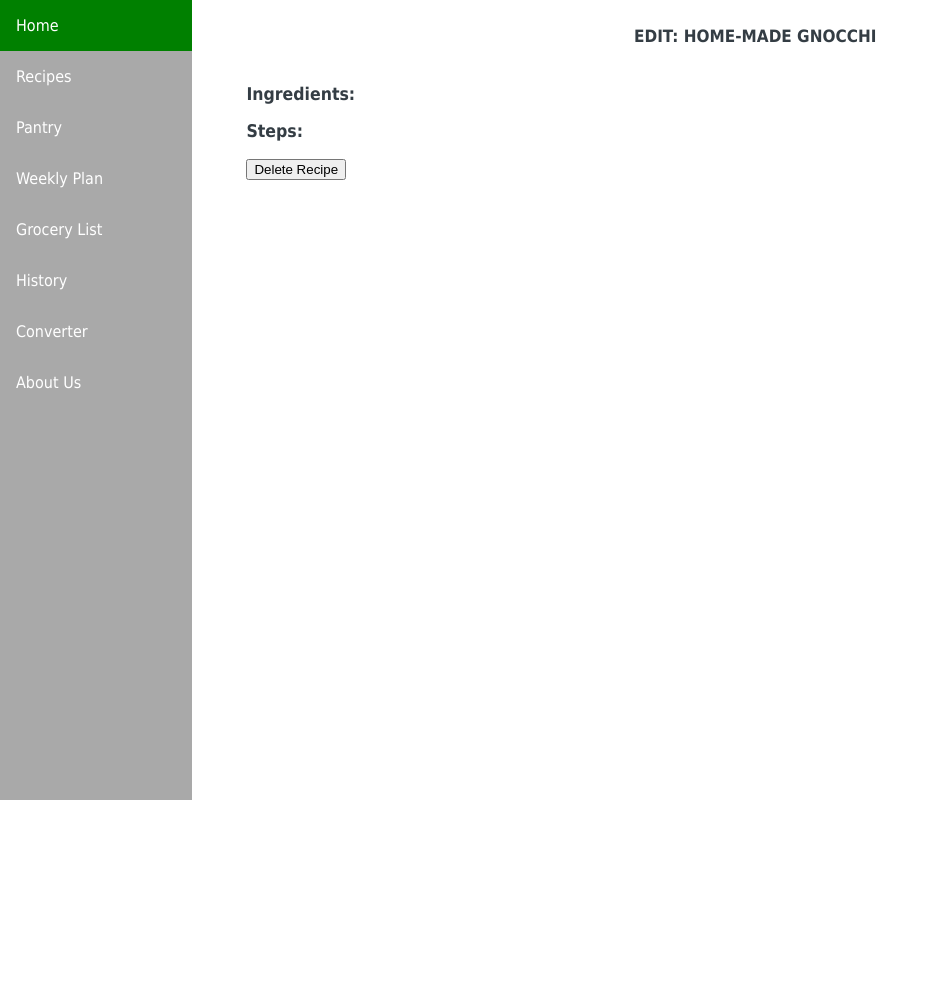
After one commit to lee-vivian/culinary-cart, a PHP site: page /edit-recipe.php?rid=1 in a window 1280 px wide. The commit adds this page. Shown: the whole page, without its empty margins (0-938 px from the left). Run offline with PHP 8.4, Linux system fonts and the light colour scheme; data comes from the database, SQL or seed files in the repository; some libraries are stand-ins or nearby versions.

Commit message:
Delete recipe functionality
Need to return to search-recipes.php after delete in update-recipe.php

```diff
--- /dev/null
+++ b/edit-recipe.php
@@ -0,0 +1,84 @@
+<!DOCTYPE html>
+<?php
+  // Connect to MySQL Database
+  $servername = "127.0.0.1";
+  $username = "root";
+  $password = "root";
+  $dbname = "culinarycart";
+
+  $conn = new mysqli($servername, $username, $password, $dbname);
+  if ($conn->connect_error) {
+    die("Connection failed: " . $conn->connect_error);
+  }
+
+  // Get recipe id
+  $recipe_id = $_GET['rid'];
+
+  // Get recipe name
+  $sql = sprintf('SELECT recipe_name
+                  FROM recipes
+                  WHERE recipe_id = %s',$recipe_id);
+
+  $query = mysqli_query($conn, $sql);
+  if (!query) {
+    die ('SQL Error: ' . mysqli_error($conn));
+  }
+
+  while ($row = mysqli_fetch_array($query)){
+    $recipe_name = $row['recipe_name'];
+  }
+?>
+
+<html>
+
+<head>
+  <title>Edit: <?php echo $recipe_name ?></title>
+
+  <link href = "style.css" type = "text/css" rel = "stylesheet">
+  <link href = "table-style.css" type = "text/css" rel = "stylesheet">
+</head>
+
+<body>
+  <nav>
+    <a href = "index.html">Home</a>
+    <li class = "dropdown">
+      <a href="#" class = "dropbtn">Recipes</a>
+      <div class = "dropdown-content">
+        <a href = "search-recipes.php">Search</a>
+        <a href = "add-recipe.html">Add</a>
+      </div>
+    </li>
+    <a href="pantry.php">Pantry</a>
+    <a href="plan.php">Weekly Plan</a>
+    <a href="list.php">Grocery List</a>
+    <a href="history.php">History</a>
+    <a href="convert-units.html">Converter</a>
+    <a href="aboutus.html">About Us</a>
+  </nav>
+
+  <div style="margin-left:18%;padding:1px 16px;height:1000px;">
+    <h1>Edit: <?php echo $recipe_name ?><br><br></h1>
+
+    <h3>Ingredients:</h3>
+
+    <h3>Steps:</h3>
+
+     <button type = "button" onclick = "deleteRecipe('<?php echo $recipe_id?>','<?php echo $recipe_name?>')">Delete Recipe</button>
+
+    <script>
+      function deleteRecipe(recipe_id, recipe_name) {
+        var msg = "Are you sure you want to delete: " + recipe_name + "?";
+        var updateWindow = "update-recipe.php?rid=" + recipe_id + "&action=delete";
+        if (confirm(msg)) {
+          window.location = updateWindow;
+        }
+        else {
+          window.location = "search-recipes.php";
+        }
+      }
+    </script>
+
+  </div>
+</body>
+
+</html>
```
Also changed, not shown: search-recipes.php (+5 -17 lines), update-recipe.php (added, +27 -0 lines), search-icon.png (added).
